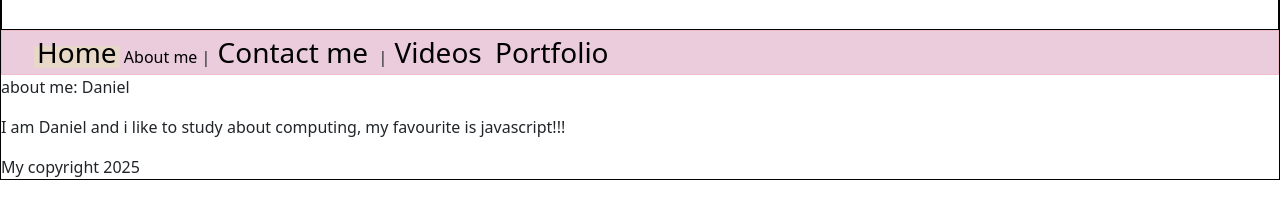
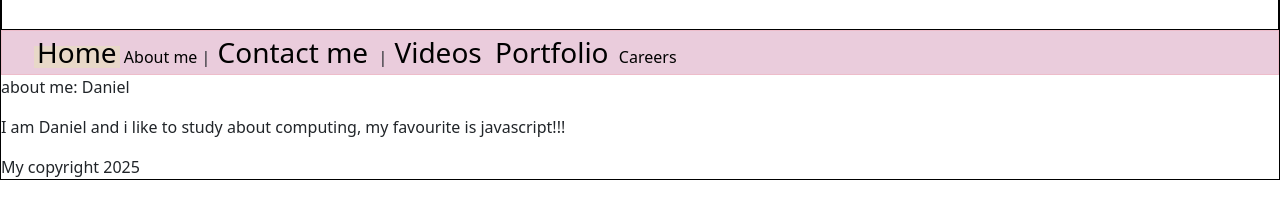
Before and after one commit to wdudaniel/wdudaniel.github.io, a plain HTML site: page aboutme.html in a window 1280 px wide. Shown: the part 121-340 px from the top of the page. Drawn offline with nearby package versions, Linux system fonts and the light colour scheme; files that its build step writes are made by us from their sources; a script that the page names is missing; files whose address does not match are found by name.

Commit message:
Career link added to all pages

```diff
--- a/aboutme.html
+++ b/aboutme.html
@@ -29,6 +29,7 @@ height="100"/> Daniel Blog</div>
 <li> <a href="contact.html" class="glyphicon glyphicon-phone-alt gi-2x"> Contact me </a> </li> |
 <li> <a href="video.html" class="glyphicon glyphicon-facetime-video gi-2x"> Videos </a> </li>
 <li> <a href="portfolio.html" class="glyphicon glyphicon-briefcase gi-2x"> Portfolio </a> </li>
+<li> <a href="careers.html" class="glyphicon glyphicon-glass g1-2x">Careers</a></li>
 
 
 </ul>
```
Also changed, not shown: contact.html (+1 -0 lines), index.html (+1 -0 lines), video.html (+1 -0 lines).
